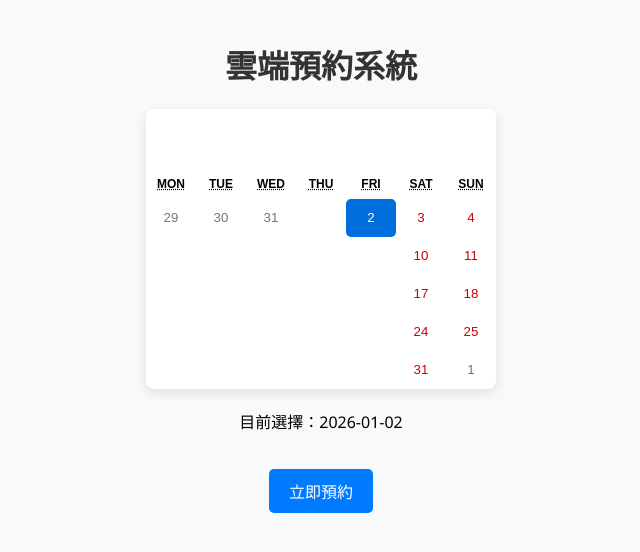
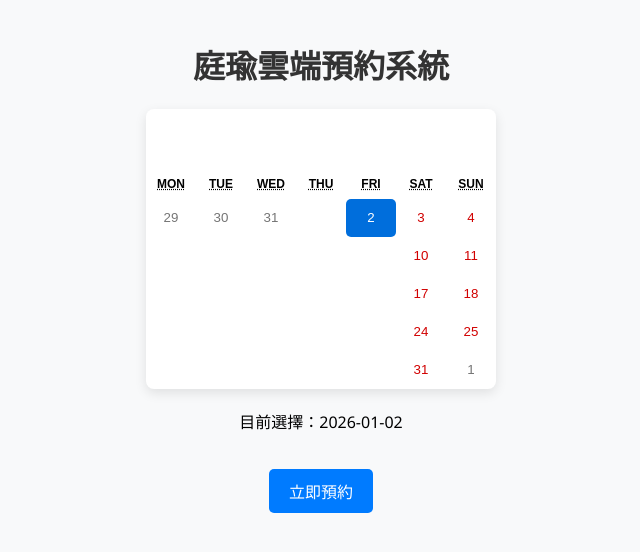
Before and after one commit to James-Usher/my-booking-frontend, a React (Create React App) app: page / in a window 1280 px wide. Shown: the top 552 px of the page, without its empty margins (319-959 px from the left). Built offline with nearby package versions, Linux system fonts and the light colour scheme; no server answers.

Commit message:
text fix

```diff
--- a/src/App.js
+++ b/src/App.js
@@ -62,7 +62,7 @@ function App() {
 
   return (
     <div className="App" style={{ textAlign: 'center', padding: '20px' }}>
-      <h1>雲端預約系統</h1>
+      <h1>庭瑜雲端預約系統</h1>
       <div style={{ display: 'inline-block' }}>
         <Calendar
           onChange={setDate}
```
Also changed, not shown: 1 other file (tests, documents, lock files or other folders).
